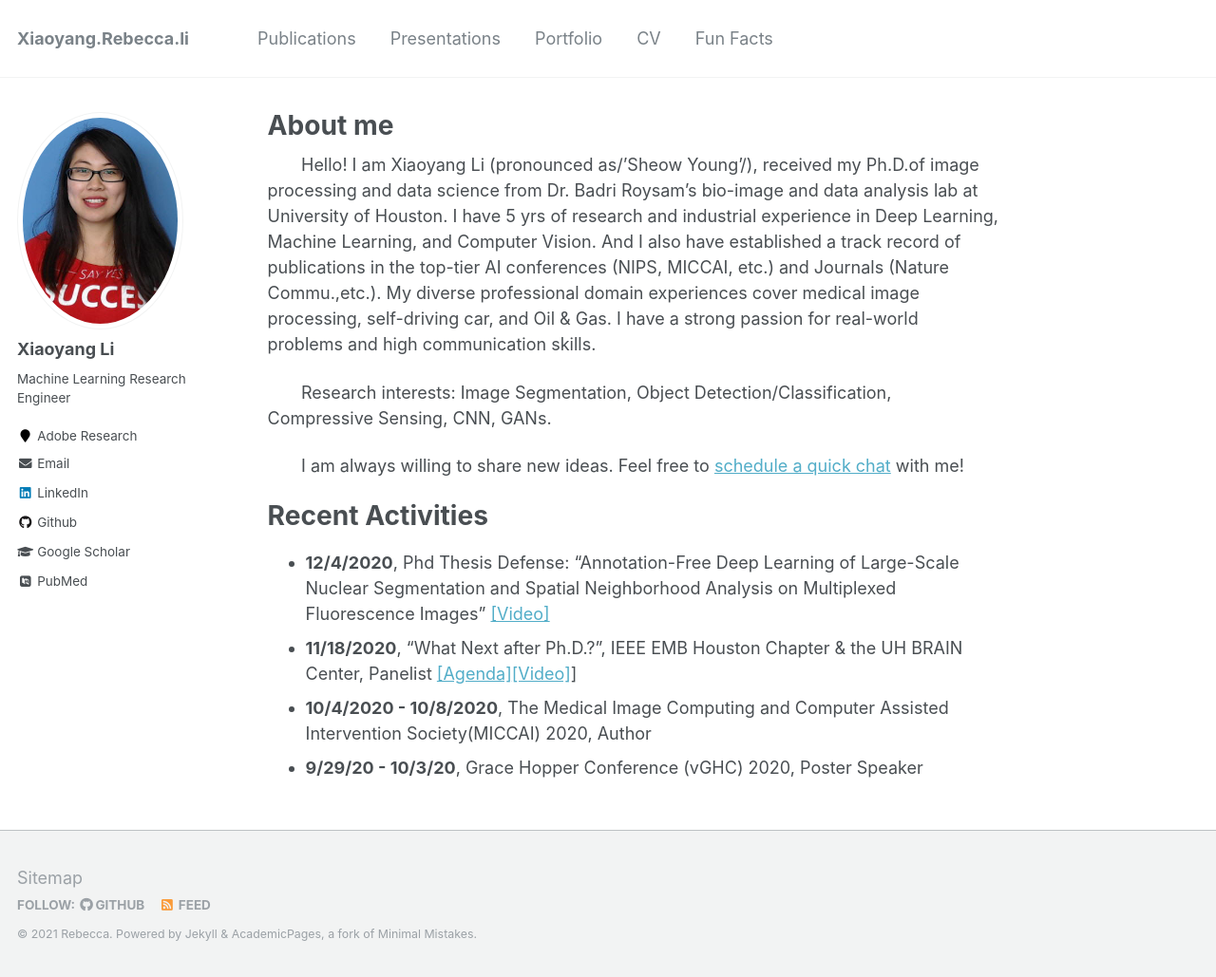
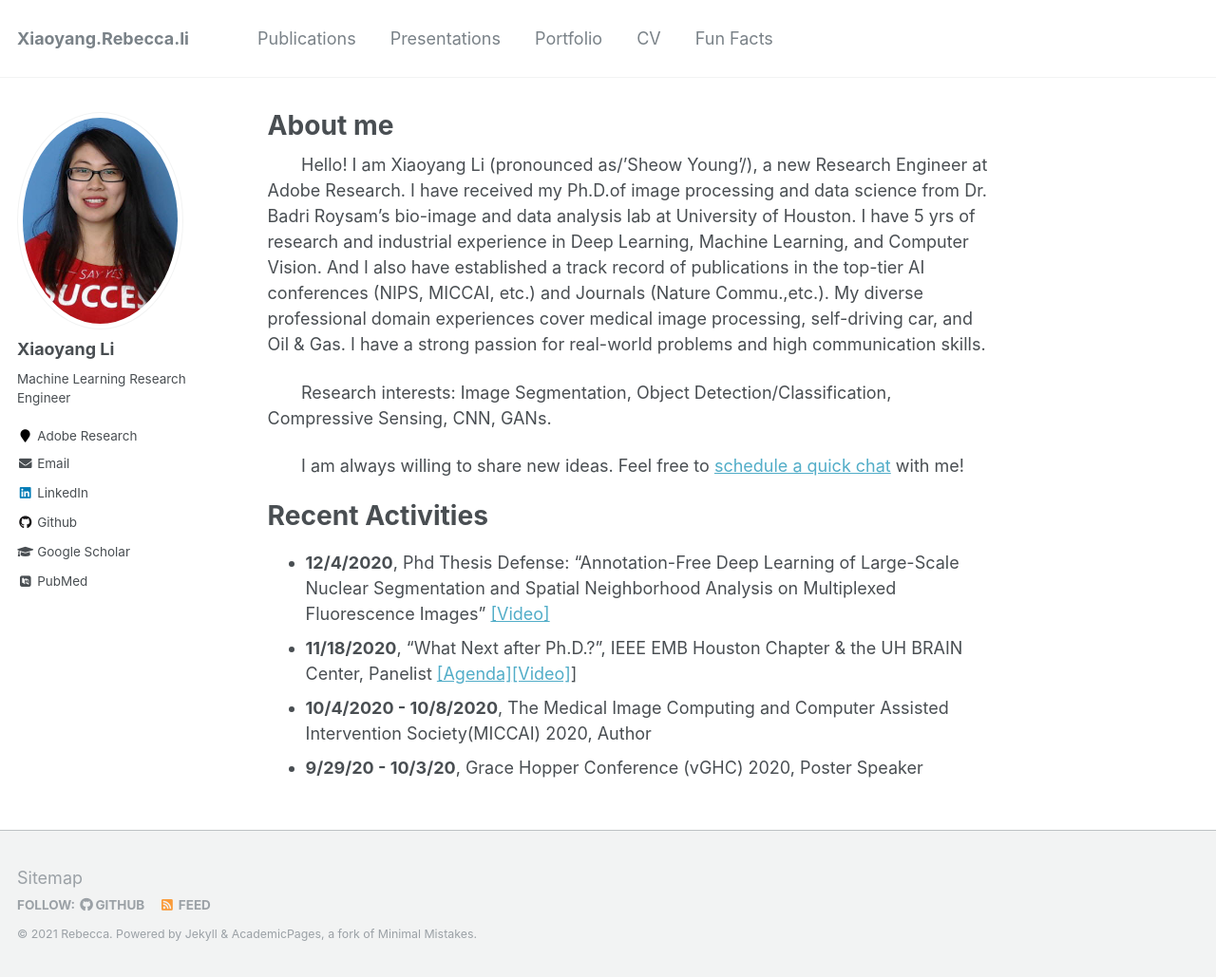
Before and after one commit to Xiaoyang-Rebecca/xiaoyang-rebecca.github.io, a Jekyll site: the page built from _pages/about.md, in a window 1280 px wide and 1029 px high. Shown: the whole window at 95% size. Built offline with Jekyll 4.4.1, drawn with Linux system fonts in a browser that asks for light colours; some web fonts are replaced.

Commit message:
Update about.md

```diff
--- a/_pages/about.md
+++ b/_pages/about.md
@@ -20,7 +20,7 @@
 &nbsp;&nbsp;&nbsp;&nbsp;&nbsp;&nbsp;  \| [LinkedIn](https://www.linkedin.com/in/xiaoyang-rebecca-li/?locale=en_US)  \|  [ ResearchGate](http://researchgate.net/profile/Xiaoyang_Li14) \| [GoogleScholar](https://scholar.google.com/citations?user=k7iInwsAAAAJ&hl=en&authuser=1) \|   [ GitHub](http://github.com/Xiaoyang-Rebecca )  \|  [ Resume/CV ](https://drive.google.com/file/d/1fzcYLxRPoGuVQn86Krh8u5BrkdtxEhvW/view?usp=sharing) \|
 
 ###  &nbsp; -->
-&nbsp;&nbsp;&nbsp;&nbsp;&nbsp;&nbsp; Hello! I am Xiaoyang Li (pronounced as/’Sheow Young'/), received my Ph.D.of image processing and data science from Dr. Badri Roysam's bio-image and data analysis lab at University of Houston. I have 5 yrs of research and industrial experience in Deep Learning, Machine Learning, and Computer Vision. And I also have established a track record of publications in the top-tier AI conferences (NIPS, MICCAI, etc.) and Journals (Nature Commu.,etc.). My diverse professional domain experiences cover medical image processing, self-driving car, and Oil & Gas. I have a strong passion for real-world problems and high communication skills.
+&nbsp;&nbsp;&nbsp;&nbsp;&nbsp;&nbsp; Hello! I am Xiaoyang Li (pronounced as/’Sheow Young'/), a new Research Engineer at Adobe Research. I have received my Ph.D.of image processing and data science from Dr. Badri Roysam's bio-image and data analysis lab at University of Houston. I have 5 yrs of research and industrial experience in Deep Learning, Machine Learning, and Computer Vision. And I also have established a track record of publications in the top-tier AI conferences (NIPS, MICCAI, etc.) and Journals (Nature Commu.,etc.). My diverse professional domain experiences cover medical image processing, self-driving car, and Oil & Gas. I have a strong passion for real-world problems and high communication skills.
 
 &nbsp;&nbsp;&nbsp;&nbsp;&nbsp;&nbsp; Research interests: Image Segmentation, Object Detection/Classification, Compressive Sensing, CNN, GANs.
 
```
